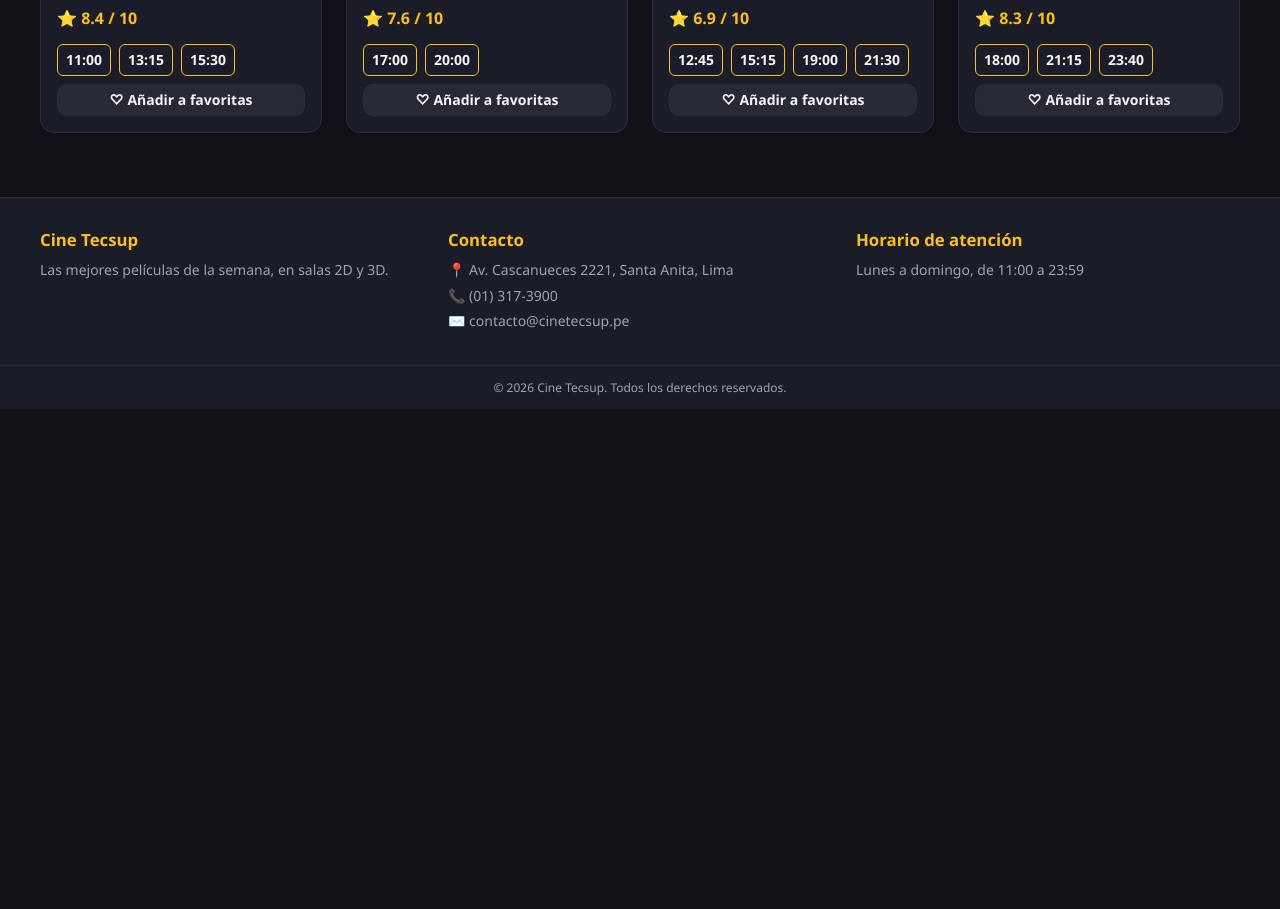
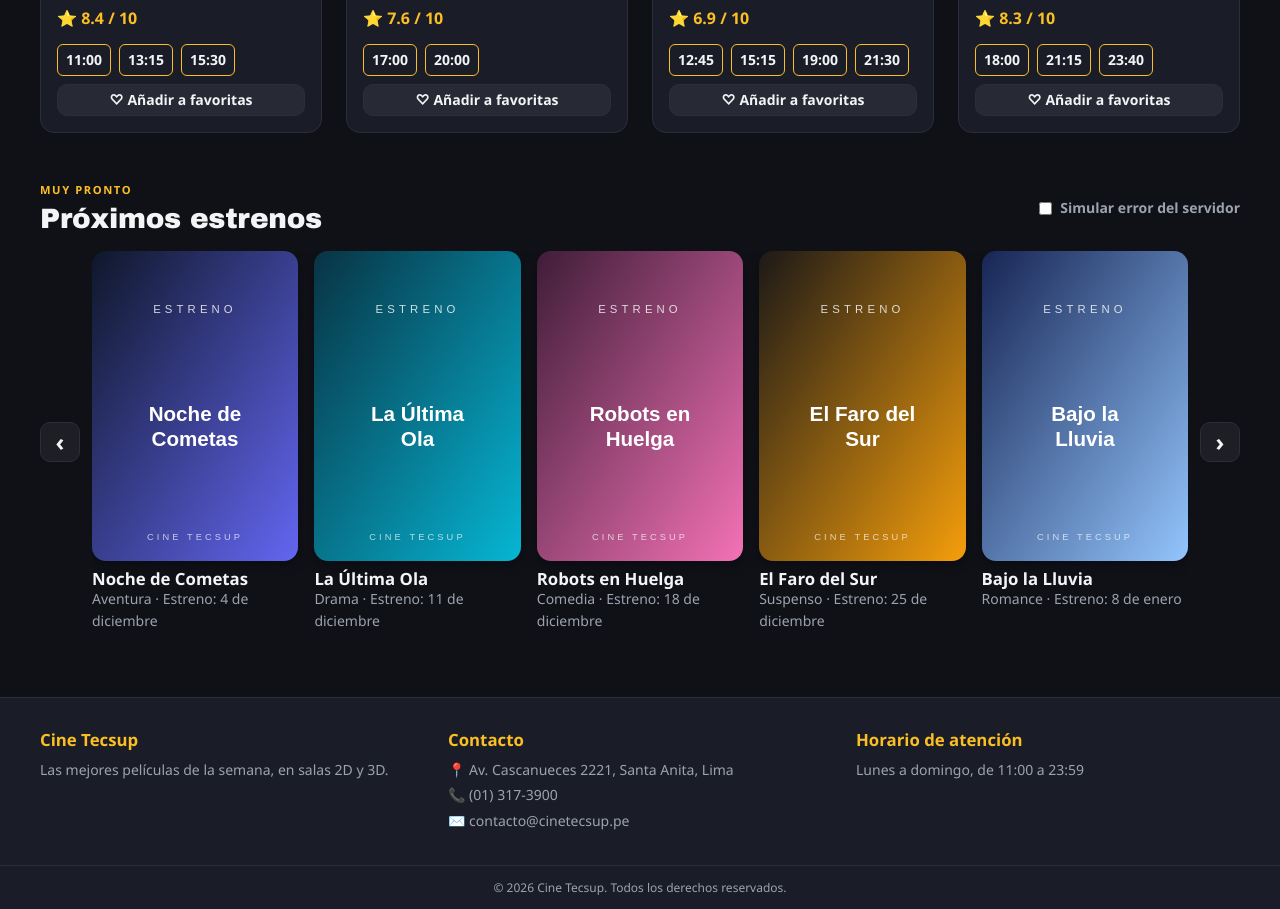
Before and after one commit to kiaraalburqueque-stack/Laboratorio11Emp, a React (Vite) app: page / in a window 1280 px wide. Shown: the part 1820-2729 px from the top of the page. Before the commit the page ends 2229 px from the top, so only its background shows below. Built offline with nearby package versions, Linux system fonts and the light colour scheme.

Commit message:
feat: add Skeleton, PremiereCarousel and a premieres section with its three states

```diff
--- a/src/App.jsx
+++ b/src/App.jsx
@@ -5,6 +5,7 @@ import Hero from './components/Hero/Hero'
 import MovieList from './components/MovieList/MovieList'
 import Footer from './components/Footer/Footer'
 import MovieSearch from './components/MovieSearch/MovieSearch'
+import PremieresSection from './components/PremieresSection/PremieresSection'
 import { movies, featuredMovie } from './data/movies'
 import { cinema } from './data/cinema'
 
@@ -45,6 +46,7 @@ function App() {
           favorites={favorites}
           onToggleFavorite={toggleFavorite}
         />
+        <PremieresSection />
       </main>
       <Footer cinemaName={cinema.name} contact={cinema.contact} />
     </>
--- a/src/components/Header/Header.jsx
+++ b/src/components/Header/Header.jsx
@@ -2,7 +2,7 @@ import './Header.css'
 
 const NAV_LINKS = [
   { label: 'Cartelera', href: '#billboard' },
-  { label: 'Estrenos', href: '#featured' },
+  { label: 'Estrenos', href: '#premieres' },
   { label: 'Contacto', href: '#contact' },
 ]
 
--- /dev/null
+++ b/src/components/PremiereCarousel/PremiereCarousel.css
@@ -0,0 +1,44 @@
+.carousel {
+  display: grid;
+  grid-template-columns: auto 1fr auto;
+  align-items: center;
+  gap: var(--space-3);
+}
+
+.carousel__track {
+  display: grid;
+  grid-auto-flow: column;
+  grid-auto-columns: calc((100% - (var(--visible) - 1) * var(--space-4)) / var(--visible));
+  gap: var(--space-4);
+  overflow-x: auto;
+  scroll-snap-type: x mandatory;
+  scrollbar-width: none;
+}
+
+.carousel__track::-webkit-scrollbar {
+  display: none;
+}
+
+.carousel__item {
+  scroll-snap-align: start;
+}
+
+.carousel__arrow {
+  font-size: 1.5rem;
+  width: 40px;
+  height: 40px;
+  padding: 0;
+}
+
+.premiere__poster {
+  width: 100%;
+  aspect-ratio: 2 / 3;
+  object-fit: cover;
+  border-radius: var(--radius-lg);
+  box-shadow: var(--shadow-sm);
+}
+
+.premiere__title {
+  margin-top: var(--space-2);
+  font-size: var(--font-size-md);
+}
--- /dev/null
+++ b/src/components/PremiereCarousel/PremiereCarousel.jsx
@@ -0,0 +1,44 @@
+import { useRef } from 'react'
+import Button from '../Button/Button'
+import './PremiereCarousel.css'
+
+const dateFormat = new Intl.DateTimeFormat('es-PE', { day: 'numeric', month: 'long' })
+
+// Horizontal carousel. It shows `visible` cards at a time and moves one
+// page with the arrows. It only draws what it receives: no data loading here.
+function PremiereCarousel({ premieres, visible }) {
+  const trackRef = useRef(null)
+
+  function scrollPage(direction) {
+    const track = trackRef.current
+    track.scrollBy({ left: direction * track.clientWidth, behavior: 'smooth' })
+  }
+
+  return (
+    <div className="carousel" style={{ '--visible': visible }}>
+      <Button variant="ghost" size="sm" className="carousel__arrow" aria-label="Estrenos anteriores" onClick={() => scrollPage(-1)}>
+        ‹
+      </Button>
+
+      <ul className="carousel__track" ref={trackRef}>
+        {premieres.map((movie) => (
+          <li key={movie.id} className="carousel__item">
+            <article className="premiere">
+              <img className="premiere__poster" src={movie.image} alt={`Póster de ${movie.title}`} />
+              <h3 className="premiere__title">{movie.title}</h3>
+              <p className="premiere__meta text-muted text-small">
+                {movie.genre} · {movie.releaseDate ? `Estreno: ${dateFormat.format(new Date(`${movie.releaseDate}T12:00:00`))}` : 'Fecha por confirmar'}
+              </p>
+            </article>
+          </li>
+        ))}
+      </ul>
+
+      <Button variant="ghost" size="sm" className="carousel__arrow" aria-label="Estrenos siguientes" onClick={() => scrollPage(1)}>
+        ›
+      </Button>
+    </div>
+  )
+}
+
+export default PremiereCarousel
--- /dev/null
+++ b/src/components/PremieresSection/PremieresSection.css
@@ -0,0 +1,26 @@
+.premieres__toggle {
+  display: flex;
+  align-items: center;
+  gap: var(--space-2);
+  margin: 0;
+  cursor: pointer;
+}
+
+.premieres__skeletons {
+  display: grid;
+  grid-template-columns: repeat(var(--visible), minmax(0, 1fr));
+  gap: var(--space-4);
+  /* Same side space as the carousel arrows, so nothing jumps when data arrives. */
+  padding-inline: calc(40px + var(--space-3));
+}
+
+.premieres__error {
+  padding: var(--space-5);
+  border-color: var(--color-danger);
+}
+
+.premieres__error-title {
+  margin-bottom: var(--space-1);
+  font-weight: 700;
+  color: var(--color-danger);
+}
--- /dev/null
+++ b/src/components/PremieresSection/PremieresSection.jsx
@@ -0,0 +1,59 @@
+import { useState } from 'react'
+import Button from '../Button/Button'
+import PremiereCarousel from '../PremiereCarousel/PremiereCarousel'
+import { SkeletonCard } from '../Skeleton/Skeleton'
+import { usePremieres } from '../../hooks/usePremieres'
+import { useWindowSize } from '../../hooks/useWindowSize'
+import { columnsForWidth } from '../../utils/columnsForWidth'
+import './PremieresSection.css'
+
+// "Próximos estrenos". It owns the request (through usePremieres) and draws
+// one of its three states: skeletons while loading, an explained error with a
+// retry button, or the carousel with the data.
+function PremieresSection() {
+  // Only this section needs to know whether to simulate a failure.
+  const [simulateError, setSimulateError] = useState(false)
+  const { status, data, error, retry } = usePremieres({ fail: simulateError })
+  const { width } = useWindowSize()
+  const visible = columnsForWidth(width) + 1
+
+  return (
+    <section className="premieres container section" id="premieres" aria-labelledby="premieres-title" aria-busy={status === 'loading'}>
+      <div className="cluster mb-4">
+        <div>
+          <span className="eyebrow">Muy pronto</span>
+          <h2 id="premieres-title" className="section-title">Próximos estrenos</h2>
+        </div>
+        <label className="premieres__toggle">
+          <input type="checkbox" checked={simulateError} onChange={(event) => setSimulateError(event.target.checked)} />
+          Simular error del servidor
+        </label>
+      </div>
+
+      {status === 'loading' && (
+        <>
+          <p className="visually-hidden" role="status">Cargando estrenos…</p>
+          <div className="premieres__skeletons" style={{ '--visible': visible }}>
+            {Array.from({ length: visible }, (_, index) => (
+              <SkeletonCard key={index} />
+            ))}
+          </div>
+        </>
+      )}
+
+      {status === 'error' && (
+        <div className="premieres__error surface" role="alert">
+          <p className="premieres__error-title">No pudimos cargar los estrenos</p>
+          <p className="text-muted text-small">{error.message}</p>
+          <Button variant="secondary" size="sm" className="mt-2" onClick={retry}>
+            Reintentar
+          </Button>
+        </div>
+      )}
+
+      {status === 'success' && <PremiereCarousel premieres={data} visible={visible} />}
+    </section>
+  )
+}
+
+export default PremieresSection
--- /dev/null
+++ b/src/components/Skeleton/Skeleton.css
@@ -0,0 +1,42 @@
+.skeleton {
+  display: block;
+  border-radius: var(--radius-md);
+  background: linear-gradient(
+    100deg,
+    var(--color-skeleton) 30%,
+    var(--color-skeleton-shine) 50%,
+    var(--color-skeleton) 70%
+  );
+  background-size: 300% 100%;
+  animation: skeleton-shine 1.4s ease-in-out infinite;
+}
+
+.skeleton--text {
+  border-radius: var(--radius-sm);
+}
+
+.skeleton-card {
+  display: flex;
+  flex-direction: column;
+  gap: var(--space-2);
+}
+
+.skeleton-card__poster {
+  aspect-ratio: 2 / 3;
+  height: auto !important;
+}
+
+@keyframes skeleton-shine {
+  from {
+    background-position: 100% 0;
+  }
+  to {
+    background-position: 0 0;
+  }
+}
+
+@media (prefers-reduced-motion: reduce) {
+  .skeleton {
+    animation: none;
+  }
+}
--- /dev/null
+++ b/src/components/Skeleton/Skeleton.jsx
@@ -0,0 +1,26 @@
+import './Skeleton.css'
+
+// Grey placeholder with a shine animation, shown while data is loading.
+// width / height accept any CSS size; variant 'text' draws a text line.
+function Skeleton({ width = '100%', height = '1rem', variant = 'block', className = '' }) {
+  return (
+    <span
+      className={`skeleton skeleton--${variant} ${className}`.trim()}
+      style={{ width, height }}
+      aria-hidden="true"
+    />
+  )
+}
+
+// A whole card made of skeleton pieces, with the same size as a premiere card.
+export function SkeletonCard() {
+  return (
+    <div className="skeleton-card">
+      <Skeleton height="0" className="skeleton-card__poster" />
+      <Skeleton variant="text" width="80%" height="1.1rem" />
+      <Skeleton variant="text" width="50%" height="0.9rem" />
+    </div>
+  )
+}
+
+export default Skeleton
```
